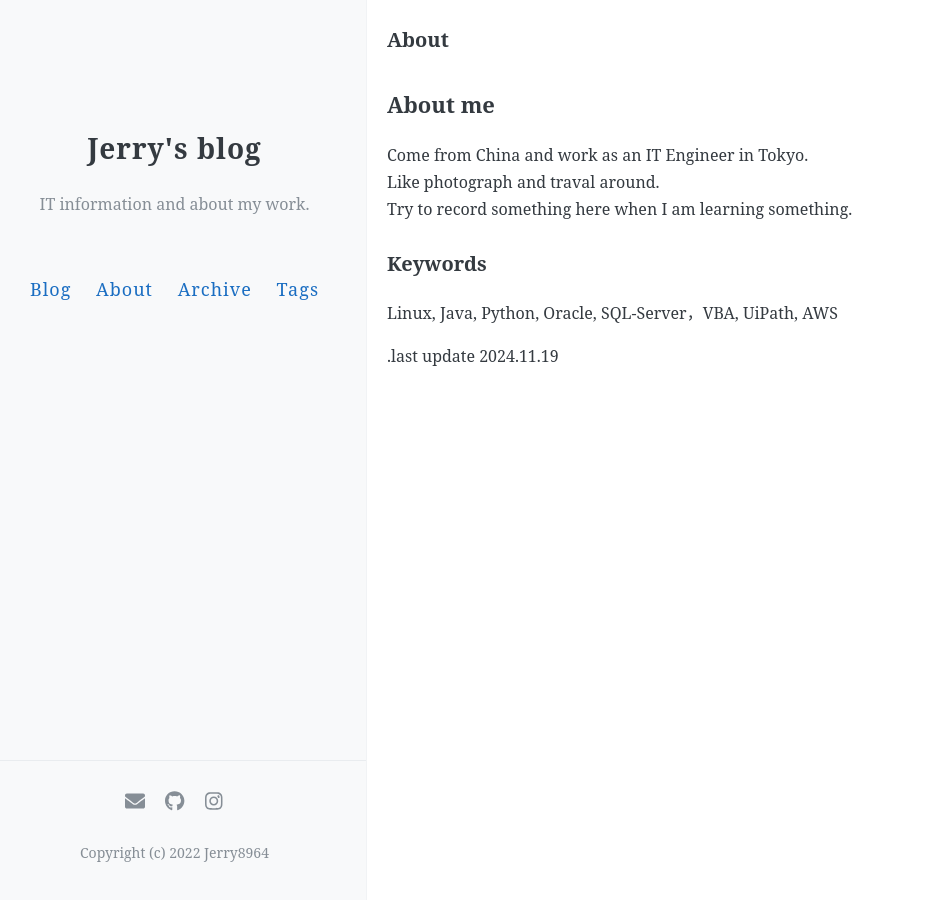
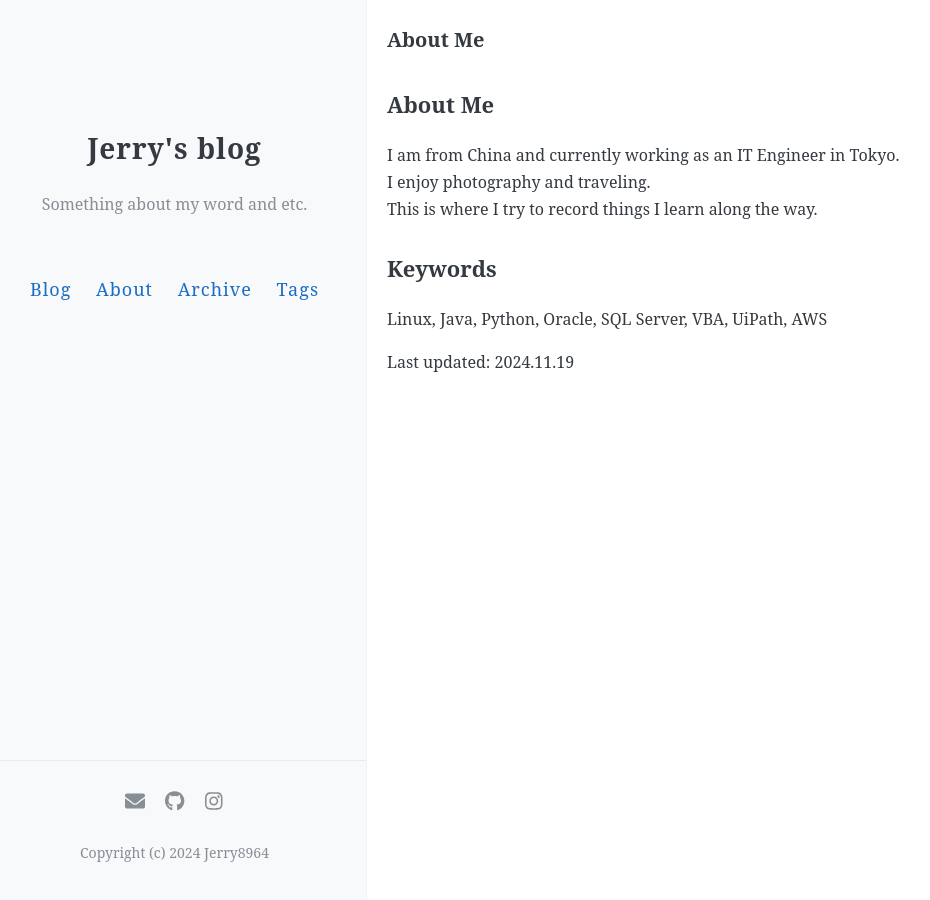
Before and after one commit to jerry8964/jerry8964.github.io, a Jekyll site: the page built from about.md, in a window 1280 px wide. Shown: the whole page, without its empty margins (17-947 px from the left). Built offline with Jekyll 4.4.1, drawn with Linux system fonts in a browser that asks for light colours; comment, search, counter and statistics services are not loaded; our own code applies the rules of GitHub Pages for plain Markdown files.

Commit message:
modified:   _config.yml 	modified:   _layouts/post.html 	modified:   about.md

```diff
--- a/_config.yml
+++ b/_config.yml
@@ -5,7 +5,7 @@
 # Name of your site (displayed in the header)
 name: "Jerry's blog"
 # Short bio or description (displayed in the header)
-description: "IT information and about my work."
+description: "Something about my word and etc."
 
 #
 # Flags below are optional
@@ -21,11 +21,11 @@
 # it from the list(Delete '- name: ' and 'url: ', too!)
 navigation:
   - name: Blog
-    url: /
+    url: /blog
   - name: About
     url: /about
   - name: Archive
-    url: /archive
+    url: /
   - name: Tags
     url: /tags
 
@@ -55,7 +55,7 @@
 #  youtube:
 
 # Text under the icons in footer
-footer-text: Copyright (c) 2022 Jerry8964
+footer-text: Copyright (c) 2024 Jerry8964
 
 # Enter your Disqus shortname (not your username) to enable commenting on posts
 # You can find your shortname on the Settings page of your Disqus account
--- a/_layouts/post.html
+++ b/_layouts/post.html
@@ -36,14 +36,14 @@
   {% if page.previous.url %}
     <span class="prev" >
       <a href="{{ site.url }}{{ site.baseurl }}{{ page.previous.url }}">
-        ← 上一篇
+        ← Privious
       </a>
     </span>
   {% endif %}
   {% if page.next.url %}
     <span class="next" >
       <a href="{{ site.url }}{{ site.baseurl }}{{ page.next.url }}">
-        下一篇 →
+        Next →
       </a>
     </span>
   {% endif %}
--- a/about.md
+++ b/about.md
@@ -1,20 +1,16 @@
 ---
 layout: page
-title: About
+# title: Self description
 permalink: /about/
 ---
 
 
+## About Me
+I am from China and currently working as an IT Engineer in Tokyo.<br>
+I enjoy photography and traveling.<br>
+This is where I try to record things I learn along the way.<br>
 
-## About me
+## Keywords
+Linux, Java, Python, Oracle, SQL Server, VBA, UiPath, AWS<br>
 
-Come from China and work as an IT Engineer in Tokyo.<br>
-Like photograph and traval around.<br>
-Try to record something here when I am learning something.<br>
-
-
-### Keywords
-
-Linux, Java, Python, Oracle, SQL-Server，VBA, UiPath, AWS<br>
-
-.last update 2024.11.19
+Last updated: 2024.11.19
```
